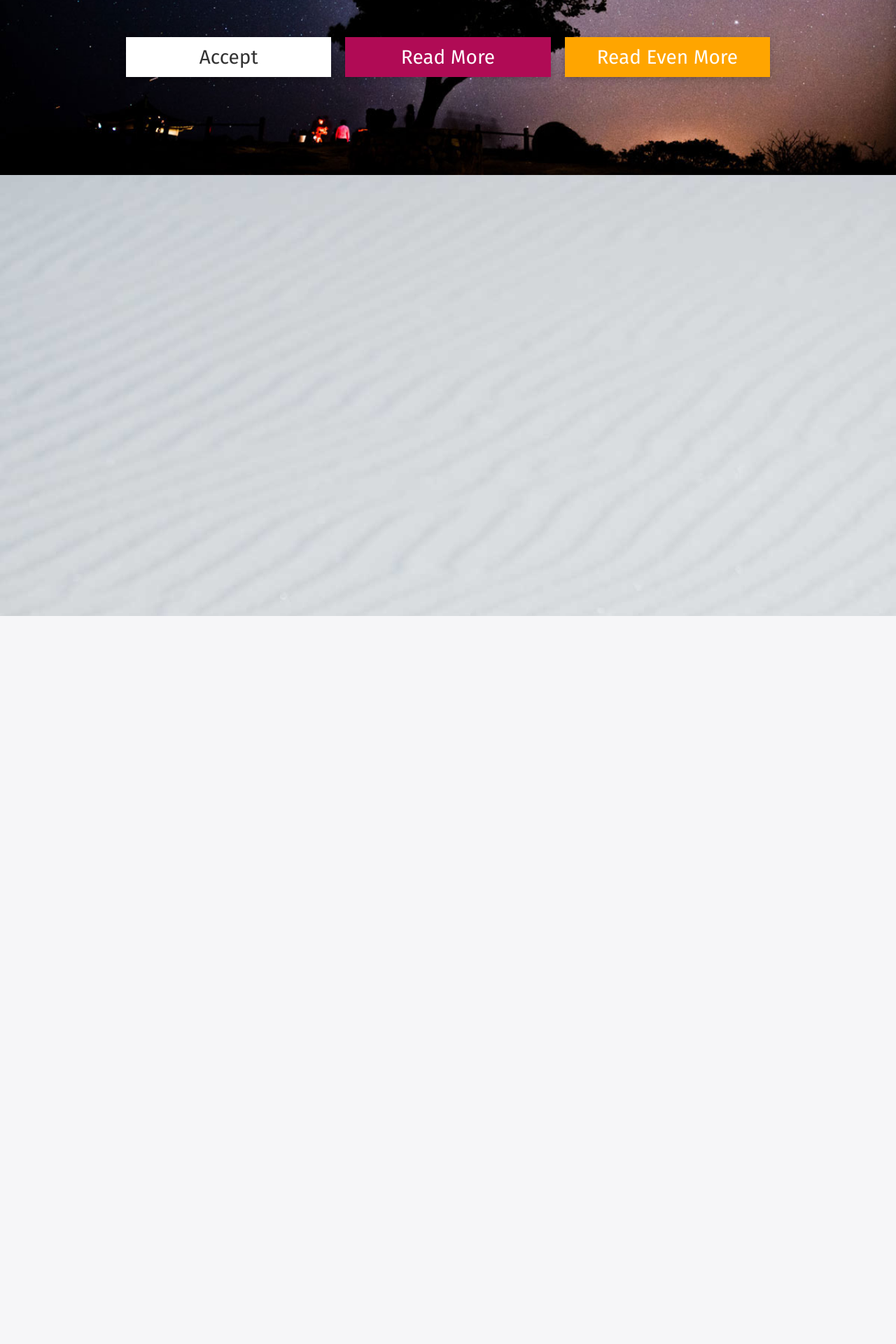
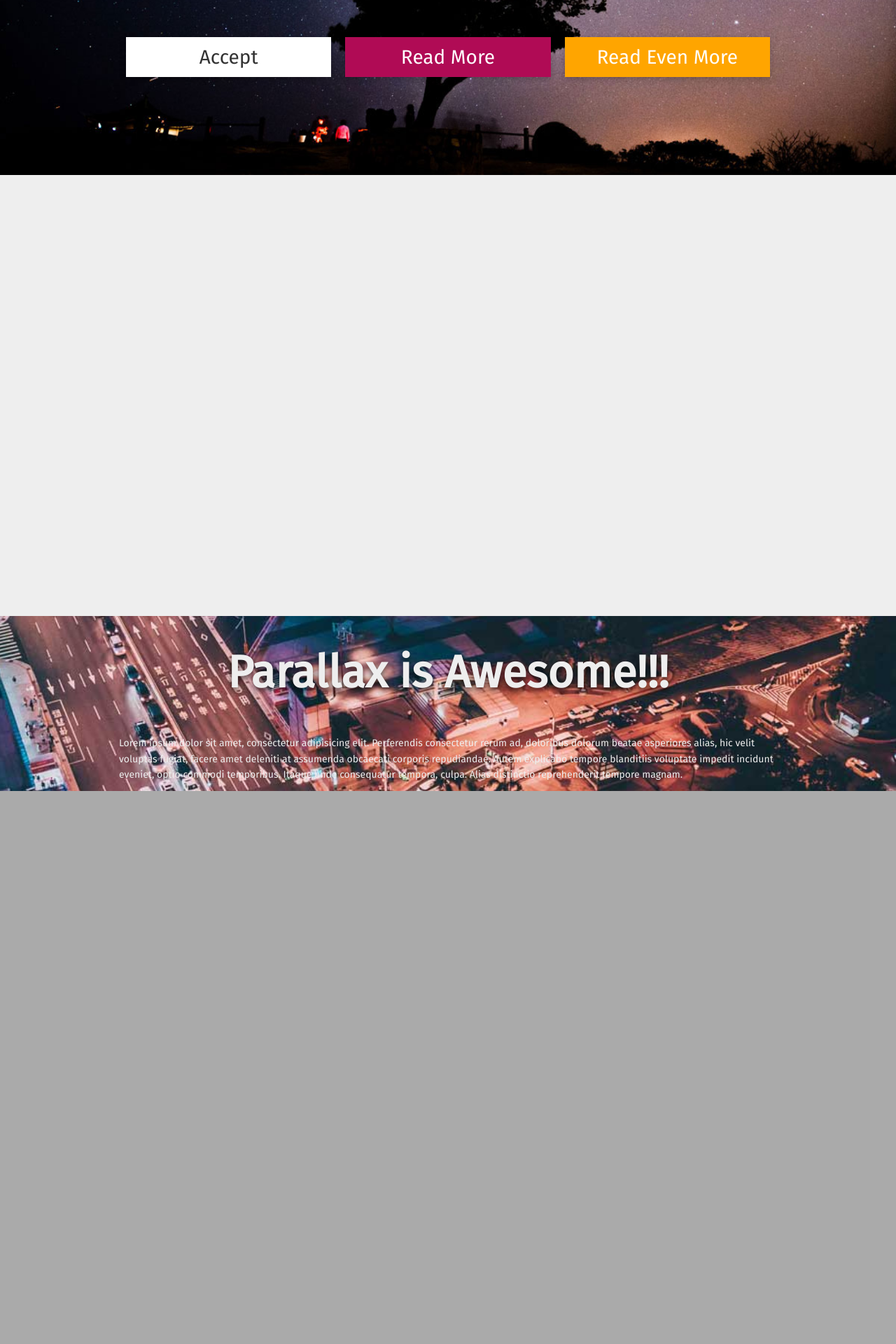
Before and after one commit to OziOcb/18_elo, a Jekyll site: the page built from index.html, in a window 1280 px wide. Shown: the part 469-2389 px from the top of the page at 70% size. Built offline with Jekyll 4.4.1, drawn with Linux system fonts in a browser that asks for light colours; nearby versions of some CDN libraries; Markdown is read by kramdown in place of the engine named in the settings; before the commit the page ends 1349 px from its top, so only the background shows below that.

Commit message:
added parallax effect

```diff
--- /dev/null
+++ b/_includes/section-paralax.html
@@ -0,0 +1 @@
+<section class="parallax"><div class="parallax__wrap"></div><div class="parallax__text-wrap col-3"><h2 class="parallax__title">Parallax is Awesome!!!</h2><p class="parallax__content"> Lorem ipsum dolor sit amet, consectetur adipisicing elit. Perferendis consectetur rerum ad, doloribus dolorum beatae asperiores alias, hic velit voluptas fugiat, facere amet deleniti at assumenda obcaecati corporis repudiandae. Autem explicabo tempore blanditiis voluptate impedit incidunt eveniet, optio commodi temporibus. Itaque unde consequatur tempora, culpa. Alias distinctio reprehenderit tempore magnam.</p></div></section>
--- a/_jadefiles/header.jade
+++ b/_jadefiles/header.jade
@@ -21,13 +21,12 @@
     .header__logo-nav-wrap
       a.header__logo(href="#")
 
-
-
       .hamburger
         span.hamburger__bars
 
       nav.nav
         +nav-content()
+
 
     .header__title-wrap
       h1.header__title  Lorem ipsum dolor sit amet
--- /dev/null
+++ b/_jadefiles/section-paralax.jade
@@ -0,0 +1,5 @@
+section.parallax
+  .parallax__wrap
+  .parallax__text-wrap.col-3
+    h2.parallax__title Parallax is Awesome!!!
+    p.parallax__content  Lorem ipsum dolor sit amet, consectetur adipisicing elit. Perferendis consectetur rerum ad, doloribus dolorum beatae asperiores alias, hic velit voluptas fugiat, facere amet deleniti at assumenda obcaecati corporis repudiandae. Autem explicabo tempore blanditiis voluptate impedit incidunt eveniet, optio commodi temporibus. Itaque unde consequatur tempora, culpa. Alias distinctio reprehenderit tempore magnam.
--- a/assets/css/1-base/_base.sass
+++ b/assets/css/1-base/_base.sass
@@ -86,7 +86,7 @@
 
 html,
 body
-  min-height: 100vh
+  height: 100vh
 
 body
   background: $bg-color
--- a/assets/css/3-sections/_section-product.sass
+++ b/assets/css/3-sections/_section-product.sass
@@ -1,5 +1,4 @@
 .product
   height: 700px
   margin-top: -70px
-  background:
-    image: url(/assets/img/product-bg.jpg)
+  background: #eee
--- a/assets/css/main.css
+++ b/assets/css/main.css
@@ -468,7 +468,7 @@
 
 html,
 body {
-  min-height: 100vh; }
+  height: 100vh; }
 
 body {
   background: #F6F6F8;
@@ -732,7 +732,45 @@
 .product {
   height: 700px;
   margin-top: -70px;
-  background-image: url(/assets/img/product-bg.jpg); }
+  background: #eee; }
+
+.parallax {
+  overflow: hidden;
+  position: relative;
+  height: 250px; }
+  .parallax__wrap {
+    height: 250px;
+    background-image: url(/assets/img/parallax-bg.jpg);
+    background-attachment: fixed;
+    background-size: cover;
+    background-position: center;
+    -webkit-transform: scale(1.3);
+            transform: scale(1.3); }
+  .parallax__text-wrap {
+    position: absolute;
+    top: 0;
+    bottom: 0;
+    left: 0;
+    right: 0;
+    display: -webkit-box;
+    display: -ms-flexbox;
+    display: flex;
+    -webkit-box-orient: vertical;
+    -webkit-box-direction: normal;
+        -ms-flex-direction: column;
+            flex-direction: column;
+    -webkit-box-pack: center;
+        -ms-flex-pack: center;
+            justify-content: center;
+    -webkit-box-align: center;
+        -ms-flex-align: center;
+            align-items: center; }
+  .parallax__title {
+    color: #eee;
+    text-shadow: 0px 4px 8px rgba(0, 0, 0, 0.7);
+    font-size: 4rem; }
+  .parallax__content {
+    color: #eee; }
 
 html {
   box-sizing: border-box; }
--- a/assets/css/main.scss
+++ b/assets/css/main.scss
@@ -8,5 +8,6 @@
 
 @import "3-sections/header";
 @import "3-sections/section-product";
+@import "3-sections/section-paralax";
 
 @import "4-layouts/home";
--- a/index.html
+++ b/index.html
@@ -5,3 +5,8 @@
 
 {% include header.html %}
 {% include section-product.html %}
+{% include section-paralax.html %}
+
+
+<!-- Dummy div -->
+<div style="height: 2000px; width: 100%; background: #aaa">
```
Also changed, not shown: assets/css/3-sections/_section-paralax.sass (added, +33 -0 lines), assets/img/parallax-bg.jpg (added), 6 other files.
